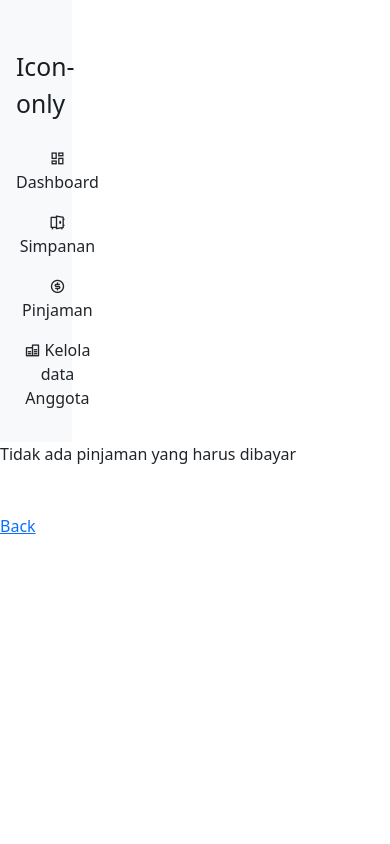
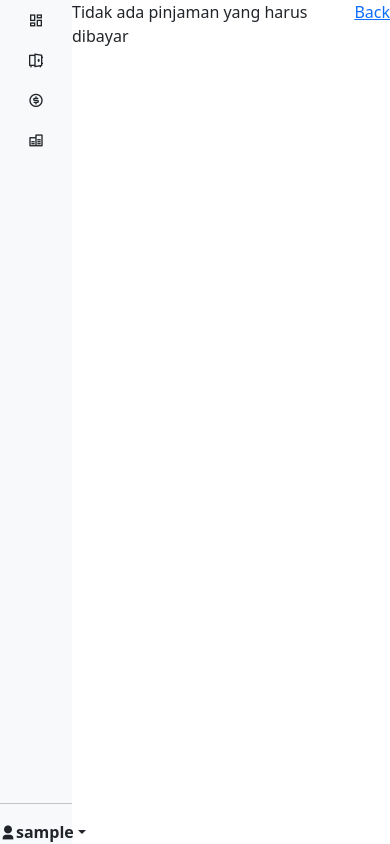
Before and after one commit to AkbarRahmat/ProjectKoperasi, a PHP site: page /pembayaran_pinjaman.php in a window 390 px wide. Run offline with PHP 8.4, Linux system fonts and the light colour scheme; the visitor is signed in with stand-in values (Sample User, id 1); data comes from the database, SQL or seed files in the repository; data that the repository does not hold is empty; some libraries are stand-ins or nearby versions.

Commit message:
responsive update

```diff
--- a/component/css/style-media.css
+++ b/component/css/style-media.css
@@ -1,15 +1,17 @@
+body {
+    display: flex;
+    flex-direction: row;
+}
+
+.container {
+    display: inline-block;
+}
 
 @media (min-width: 768px) {
     #mobile-template {
         display: none; /* Sembunyikan template untuk smartphone pada tampilan desktop */
     }
-    body {
-        display: flex;
-        flex-direction: row;
-    }
-    .container {
-        display: inline-block;
-    }
+
 }
 
 /* Gaya khusus untuk smartp hone */
@@ -17,4 +19,25 @@
     #desktop-template {
         display: none; /* Sembunyikan template untuk desktop pada tampilan smartphone */
     }
+    .mobile{
+        min-height: 100vh;
+    }
+    <hr>
+            <div class="dropdown">
+                <a href="#" class="d-flex align-items-center link-dark text-decoration-none dropdown-toggle "
+                    id="dropdownUser1" data-bs-toggle="dropdown" aria-expanded="false">
+                    <i class="ri-user-3-fill "></i>
+                    <strong>
+                        <?= $username ?>
+                    </strong>
+                </a>
+                <ul class="dropdown-menu text-small shadow" aria-labelledby="dropdownUser2">
+                    <li><a class="dropdown-item" href="./profile.php">Profile</a></li>
+                    <li>
+                        <hr class="dropdown-divider">
+                    </li>
+                    <li><a class="dropdown-item" href="./login.php">Sign out</a></li>
+                </ul>
+            </div>
+
 }
--- a/component/sidebar.php
+++ b/component/sidebar.php
@@ -1,20 +1,4 @@
-<style>
-    /* Gaya khusus untuk desktop */
-    @media (min-width: 768px) {
-        #mobile-template {
-            display: none;
-            /* Sembunyikan template untuk smartphone pada tampilan desktop */
-        }
-    }
 
-    /* Gaya khusus untuk smartphone */
-    @media (max-width: 767px) {
-        #desktop-template {
-            display: none;
-            /* Sembunyikan template untuk desktop pada tampilan smartphone */
-        }
-    }
-</style>
 <?php
 class Sidebar
 {
@@ -87,26 +71,35 @@ class Sidebar
             </div>
         </div>
     </div>
-    <div class="mobile-template">
-        <div class="d-flex flex-column flex-shrink-0 bg-light" style="width: 4.5rem;">
-            <a href="/" class="d-block p-3 link-dark text-decoration-none" title="Icon-only" data-bs-toggle="tooltip"
-                data-bs-placement="right">
-                <svg class="bi" width="40" height="32">
-                    <use xlink:href="#bootstrap" />
-                </svg>
-                <span class="fs-2">Icon-only</span>
-            </a>
-            <ul class="nav nav-pills nav-flush flex-column mb-auto text-center">
+    <div id="mobile-template">
+        <div class="mobile d-flex flex-column flex-shrink-0 bg-light" style="width: 4.5rem;">
+            <ul class="menu nav nav-pills nav-flush flex-column mb-auto text-center">
                 <?php foreach ($data as $key => $value): ?>
                     <li class="nav-item">
                         <a href="./<?= $key ?>.php" class="nav-link
             <?= ($key == $select) ? 'active' : 'link-dark' ?>" aria-current="page">
                             <i class="<?= $value[1] ?>"></i>
-                            <?= $value[0] ?>
                         </a>
                     </li>
                 <?php endforeach; ?>
-
+            </ul>
+            <hr>
+            <div class="dropdown">
+                <a href="#" class="d-flex align-items-center link-dark text-decoration-none dropdown-toggle "
+                    id="dropdownUser1" data-bs-toggle="dropdown" aria-expanded="false">
+                    <i class="ri-user-3-fill "></i>
+                    <strong>
+                        <?= $username ?>
+                    </strong>
+                </a>
+                <ul class="dropdown-menu text-small shadow" aria-labelledby="dropdownUser2">
+                    <li><a class="dropdown-item" href="./profile.php">Profile</a></li>
+                    <li>
+                        <hr class="dropdown-divider">
+                    </li>
+                    <li><a class="dropdown-item" href="./login.php">Sign out</a></li>
+                </ul>
+            </div>
         </div>
     </div>
 <?php } ?>
--- a/dashboard.php
+++ b/dashboard.php
@@ -18,7 +18,6 @@ if (isset($_SESSION["email"])) {
         <link href="css/sb-admin-2.min.css" rel="stylesheet">
         <link rel="stylesheet" href="https://cdnjs.cloudflare.com/ajax/libs/remixicon/3.6.0/remixicon.css">
         <link rel="stylesheet" href="./component/css/style-media.css">
-
         <style>
             .col-xl-3 {
                 position: relative;
--- a/index.php
+++ b/index.php
@@ -5,7 +5,7 @@
   <meta charset="UTF-8">
   <meta name="viewport" content="width=device-width, initial-scale=1.0">
   <link rel="stylesheet" href="https://cdn.jsdelivr.net/npm/bootstrap@5.3.2/dist/css/bootstrap.min.css">
-  <link rel="stylesheet" href="./component/css/style-index.css">
+  <link rel="stylesheet" href="./component/css/index.css">
   <title>Koperasi Wiatakarya Sejahtera</title>
 </head>
 
--- a/login.php
+++ b/login.php
@@ -6,7 +6,7 @@
     <meta name="viewport" content="width=device-width, initial-scale=1.0">
     <title>Login Page</title>
     <link rel="stylesheet" href="https://cdn.jsdelivr.net/npm/bootstrap@5.3.2/dist/css/bootstrap.min.css">
-    <link rel="stylesheet" href="./style.css">
+    <link rel="stylesheet" href="./component/css/style.css">
 </head>
 
 <body>
```
Also changed, not shown: anggota.php (+1 -10 lines), component/css/index.css (renamed from component/css/style-index.css, +7 -3 lines).
